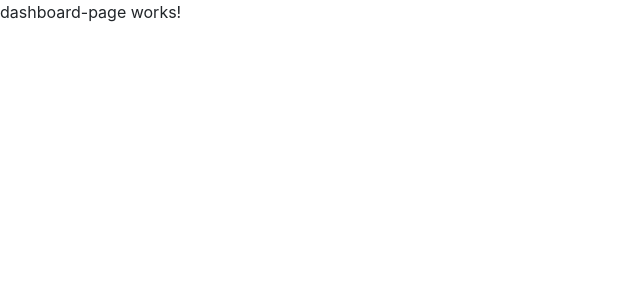
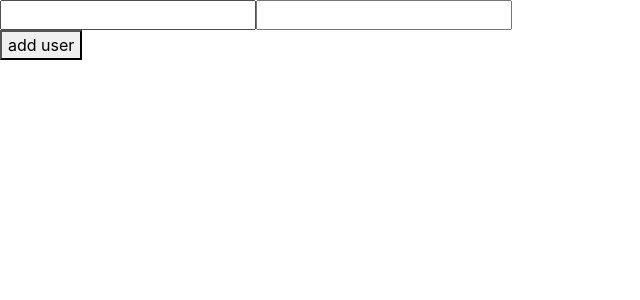
Before and after one commit to Azzazello1979/wsp, an Angular app: page /dashboard in a window 1280 px wide. Shown: the top 300 px of the page, without its empty margins (0-640 px from the left). Built offline with nearby package versions, Linux system fonts and the light colour scheme.

Commit message:
basic user form at dashboard

```diff
--- a/src/app/app.module.ts
+++ b/src/app/app.module.ts
@@ -1,6 +1,7 @@
 import { BrowserModule } from '@angular/platform-browser';
 import { NgModule } from '@angular/core';
 import { AppRoutingModule } from 'src/app/app-routing.module';
+import { FormsModule, ReactiveFormsModule } from '@angular/forms';
 
 /* components */
 import { AppComponent } from 'src/app/app.component';
@@ -15,7 +16,7 @@ import { NotfoundPageComponent } from 'src/app/components/pages/notfound-page/no
     DashboardPageComponent,
     NotfoundPageComponent,
   ],
-  imports: [BrowserModule, AppRoutingModule],
+  imports: [BrowserModule, AppRoutingModule, FormsModule, ReactiveFormsModule],
   providers: [],
   bootstrap: [AppComponent],
 })
--- a/src/app/components/pages/dashboard-page/dashboard-page.component.html
+++ b/src/app/components/pages/dashboard-page/dashboard-page.component.html
@@ -1 +1,9 @@
-<p>dashboard-page works!</p>
+<div>
+  <form [formGroup]="theForm" (ngSubmit)="onSubmit()">
+    <div formGroupName="addUserForm">
+      <input type="text" formControlName="username" />
+      <input type="password" formControlName="password" />
+    </div>
+    <button type="submit">add user</button>
+  </form>
+</div>
--- a/src/app/components/pages/dashboard-page/dashboard-page.component.ts
+++ b/src/app/components/pages/dashboard-page/dashboard-page.component.ts
@@ -1,15 +1,34 @@
 import { Component, OnInit } from '@angular/core';
+import { FormGroup, FormControl, Validators } from '@angular/forms';
+import { User } from 'src/app/models/User';
 
 @Component({
   selector: 'app-dashboard-page',
   templateUrl: './dashboard-page.component.html',
-  styleUrls: ['./dashboard-page.component.css']
+  styleUrls: ['./dashboard-page.component.css'],
 })
 export class DashboardPageComponent implements OnInit {
+  theForm: FormGroup;
 
-  constructor() { }
+  constructor() {}
 
-  ngOnInit(): void {
+  onSubmit() {
+    console.log(this.theForm);
+    this.theForm.reset();
   }
 
+  ngOnInit() {
+    this.theForm = new FormGroup({
+      addUserForm: new FormGroup({
+        username: new FormControl(null, [
+          Validators.required,
+          Validators.minLength(3),
+        ]),
+        password: new FormControl(null, [
+          Validators.required,
+          Validators.minLength(3),
+        ]),
+      }),
+    });
+  }
 }
--- /dev/null
+++ b/src/app/models/User.ts
@@ -0,0 +1,4 @@
+export interface User {
+  name: string;
+  password: string;
+}
```
